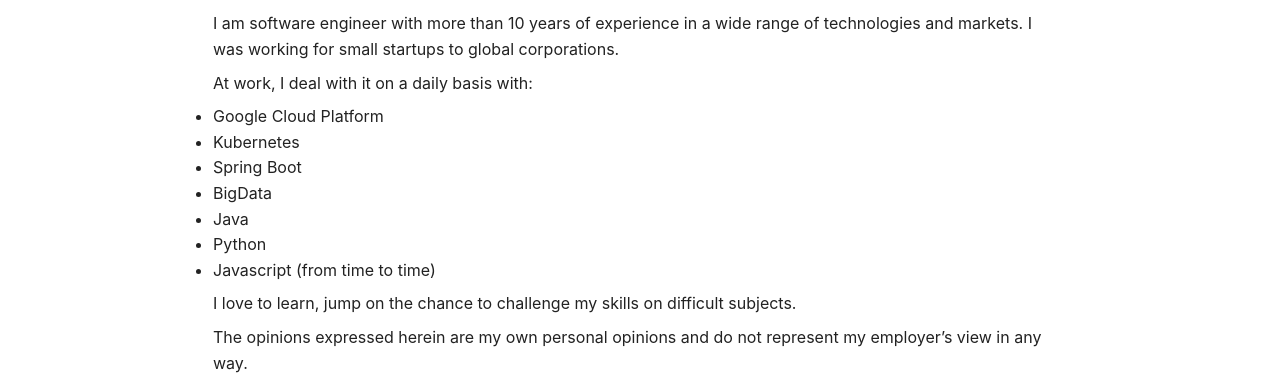
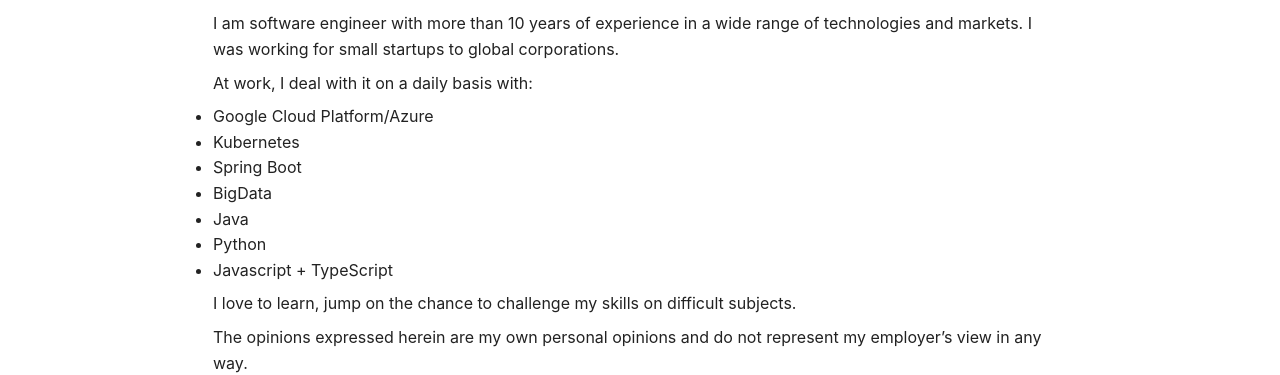
Before and after one commit to michmzr/michmzr.github.io, a Jekyll site: the page built from about.md, in a window 1280 px wide. Shown: the part 343-718 px from the top of the page. Built offline with Jekyll 4.4.1, drawn with Linux system fonts in a browser that asks for light colours; nearby versions of some CDN libraries; emoji names are drawn with the system emoji font; comment, search, counter and statistics services are not loaded.

```diff
--- a/_sass/common/_variables.scss
+++ b/_sass/common/_variables.scss
@@ -1,74 +1,65 @@
+@use "sass:math";
+
 $base: (
-  font-family:            (-apple-system, BlinkMacSystemFont, "Segoe UI", Helvetica, Arial, sans-serif),
-  font-family-code:       (Menlo, Monaco, Consolas, Andale Mono, lucida console, Courier New, monospace),
-
-  font-size-root:         16px,
-  font-size-root-sm:      14px,
-
-  font-size-xl:           1.5rem,
-  font-size-lg:           1.25rem,
-  font-size:              1rem,
-  font-size-sm:           .85rem,
-  font-size-xs:           .7rem,
-
-  font-size-h1-xl:        3.5rem,
-  font-size-h2-xl:        2.5rem,
-  font-size-h3-xl:        2rem,
-  font-size-h4-xl:        1.75rem,
-  font-size-h5-xl:        1.5rem,
-  font-size-h6-xl:        1.5rem,
-
-  font-size-h1-lg:        3rem,
-  font-size-h2-lg:        2rem,
-  font-size-h3-lg:        1.75rem,
-  font-size-h4-lg:        1.5rem,
-  font-size-h5-lg:        1.25rem,
-  font-size-h6-lg:        1.25rem,
-
-  font-size-h1:           2.5rem,
-  font-size-h2:           1.9rem,
-  font-size-h3:           1.5rem,
-  font-size-h4:           1.2rem,
-  font-size-h5:           1rem,
-  font-size-h6:           1rem,
-
-  font-size-h1-sm:        2rem,
-  font-size-h2-sm:        1.5rem,
-  font-size-h3-sm:        1.35rem,
-  font-size-h4-sm:        1.15rem,
-  font-size-h5-sm:        1rem,
-  font-size-h6-sm:        1rem,
-
-  font-size-h1-xs:        1.05rem,
-  font-size-h2-xs:        1rem,
-  font-size-h3-xs:        .95rem,
-  font-size-h4-xs:        .9rem,
-  font-size-h5-xs:        .85rem,
-  font-size-h6-xs:        .85rem,
-
-  font-weight:            400,
-  font-weight-bold:       700,
-
-  line-height-xl:         2,
-  line-height-lg:         1.8,
-  line-height:            1.6,
-  line-height-sm:         1.4,
-  line-height-xs:         1.2,
-
-  spacer:                 1rem,
-
-  border-radius-lg:       .8rem,
-  border-radius:          .4rem,
-  border-radius-sm:       .2rem
+  font-family: (-apple-system, BlinkMacSystemFont, "Segoe UI", Helvetica, Arial, sans-serif),
+  font-family-code: (Menlo, Monaco, Consolas, Andale Mono, lucida console, Courier New, monospace),
+  font-size-root: 16px,
+  font-size-root-sm: 14px,
+  font-size-xl: 1.5rem,
+  font-size-lg: 1.25rem,
+  font-size: 1rem,
+  font-size-sm: .85rem,
+  font-size-xs: .7rem,
+  font-size-h1-xl: 3.5rem,
+  font-size-h2-xl: 2.5rem,
+  font-size-h3-xl: 2rem,
+  font-size-h4-xl: 1.75rem,
+  font-size-h5-xl: 1.5rem,
+  font-size-h6-xl: 1.5rem,
+  font-size-h1-lg: 3rem,
+  font-size-h2-lg: 2rem,
+  font-size-h3-lg: 1.75rem,
+  font-size-h4-lg: 1.5rem,
+  font-size-h5-lg: 1.25rem,
+  font-size-h6-lg: 1.25rem,
+  font-size-h1: 2.5rem,
+  font-size-h2: 1.9rem,
+  font-size-h3: 1.5rem,
+  font-size-h4: 1.2rem,
+  font-size-h5: 1rem,
+  font-size-h6: 1rem,
+  font-size-h1-sm: 2rem,
+  font-size-h2-sm: 1.5rem,
+  font-size-h3-sm: 1.35rem,
+  font-size-h4-sm: 1.15rem,
+  font-size-h5-sm: 1rem,
+  font-size-h6-sm: 1rem,
+  font-size-h1-xs: 1.05rem,
+  font-size-h2-xs: 1rem,
+  font-size-h3-xs: .95rem,
+  font-size-h4-xs: .9rem,
+  font-size-h5-xs: .85rem,
+  font-size-h6-xs: .85rem,
+  font-weight: 400,
+  font-weight-bold: 700,
+  line-height-xl: 2,
+  line-height-lg: 1.8,
+  line-height: 1.6,
+  line-height-sm: 1.4,
+  line-height-xs: 1.2,
+  spacer: 1rem,
+  border-radius-lg: .8rem,
+  border-radius: .4rem,
+  border-radius-sm: .2rem
 );
 
 $spacers: (
-  0:                      0,
-  1:                      map-get($base, spacer) * .25,
-  2:                      map-get($base, spacer) * .5,
-  3:                      map-get($base, spacer),
-  4:                      map-get($base, spacer) * 1.5,
-  5:                      map-get($base, spacer) * 3
+  0: 0,
+  1: map-get($base, spacer) * .25,
+  2: map-get($base, spacer) * .5,
+  3: map-get($base, spacer),
+  4: map-get($base, spacer) * 1.5,
+  5: map-get($base, spacer) * 3
 );
 
 $z-indexes: (
@@ -79,12 +70,12 @@ $z-indexes: (
 );
 
 $layout: (
-  header-height:          5rem,
-  header-height-sm:       3rem,
-  content-max-width:      950px,
-  sidebar-width:          250px,
-  sidebar-header-height:  3rem,
-  aside-width:            220px
+  header-height: 5rem,
+  header-height-sm: 3rem,
+  content-max-width: 950px,
+  sidebar-width: 250px,
+  sidebar-header-height: 3rem,
+  aside-width: 220px
 );
 
 //     sm       md       lg
@@ -92,56 +83,53 @@ $layout: (
 // 0       500      1024      -
 
 $responsive: (
-  sm:                      0,
-  md:                      500px,
-  lg:                      1024px
+  sm: 0,
+  md: 500px,
+  lg: 1024px
 );
 
 $animation: (
-  duration:               .4s,
-  duration-sm:            .2s,
-  timing-function:        ease-in-out
+  duration: .4s,
+  duration-sm: .2s,
+  timing-function: ease-in-out
 );
 
 $clickable: (
-  transition:             all .2s ease-in-out
+  transition: all .2s ease-in-out
 );
 
-$button-height-xl:        2.8rem;
-$button-height-lg:        2.3rem;
-$button-height:           1.9rem;
-$button-height-sm:        1.5rem;
-$button-height-xs:        1.2rem;
+$button-height-xl: 2.8rem;
+$button-height-lg: 2.3rem;
+$button-height: 1.9rem;
+$button-height-sm: 1.5rem;
+$button-height-xs: 1.2rem;
 
 $button: (
-  padding-y-xl:           ($button-height-xl - map-get($base, font-size-xl)) / 2,
-  padding-x-xl:           $button-height-xl / 3,
-  padding-y-lg:           ($button-height-lg - map-get($base, font-size-lg)) / 2,
-  padding-x-lg:           $button-height-lg / 3,
-  padding-y:              ($button-height - map-get($base, font-size)) / 2,
-  padding-x:              $button-height / 3,
-  padding-y-sm:           ($button-height-sm - map-get($base, font-size-sm)) / 2,
-  padding-x-sm:           $button-height-sm / 3,
-  padding-y-xs:           ($button-height-xs - map-get($base, font-size-xs)) / 2,
-  padding-x-xs:           $button-height-xs / 3,
-
-  pill-radius:            6rem,
-
-  circle-diameter-xl:     $button-height-xl,
-  circle-diameter-lg:     $button-height-lg,
-  circle-diameter:        $button-height,
-  circle-diameter-sm:     $button-height-sm,
-  circle-diameter-xs:     $button-height-xs,
-
-  font-weight:            map-get($base, font-weight-bold)
+  padding-y-xl: math.div(($button-height-xl - map-get($base, font-size-xl)), 2),
+  padding-x-xl: math.div($button-height-xl, 3),
+  padding-y-lg: math.div(($button-height-lg - map-get($base, font-size-lg)), 2),
+  padding-x-lg: math.div($button-height-lg, 3),
+  padding-y: math.div(($button-height - map-get($base, font-size)), 2),
+  padding-x: math.div($button-height, 3),
+  padding-y-sm: math.div(($button-height-sm - map-get($base, font-size-sm)), 2),
+  padding-x-sm: math.div($button-height-sm, 3),
+  padding-y-xs: math.div(($button-height-xs - map-get($base, font-size-xs)), 2),
+  padding-x-xs: math.div($button-height-xs, 3),
+  pill-radius: 6rem,
+  circle-diameter-xl: $button-height-xl,
+  circle-diameter-lg: $button-height-lg,
+  circle-diameter: $button-height,
+  circle-diameter-sm: $button-height-sm,
+  circle-diameter-xs: $button-height-xs,
+  font-weight: map-get($base, font-weight-bold)
 );
 
 $image: (
-  width-xl:  20em,
-  width-lg:  16rem,
-  width:     12rem,
-  width-sm:  8rem,
-  width-xs:  4rem
+  width-xl: 20em,
+  width-lg: 16rem,
+  width: 12rem,
+  width-sm: 8rem,
+  width-xs: 4rem
 );
 
 $menu: (
--- a/about.md
+++ b/about.md
@@ -20,13 +20,13 @@ I am software engineer with more than 10 years of experience in a wide range of
 <!--more-->
 
 At work, I deal with it on a daily basis with:
-- Google Cloud Platform
+- Google Cloud Platform/Azure
 - Kubernetes
 - Spring Boot
 - BigData
 - Java
 - Python
-- Javascript (from time to time)
+- Javascript + TypeScript
 
 I love to learn, jump on the chance to challenge my skills on difficult subjects.
 
```
Also changed, not shown: _posts/2022-03-29-generate-spring-boot-props-with-helm-k8s.md (+1 -1 lines), _posts/2023-02-15-pocket-stats-analytics-app-get-pocket-api.md (added, +266 -0 lines), assets/images/posts/pocket-stats-part1/getstats_screen_help_command.png (added), assets/images/posts/pocket-stats-part1/screen_get_pocket_new_app.png (added), 1 other file.
